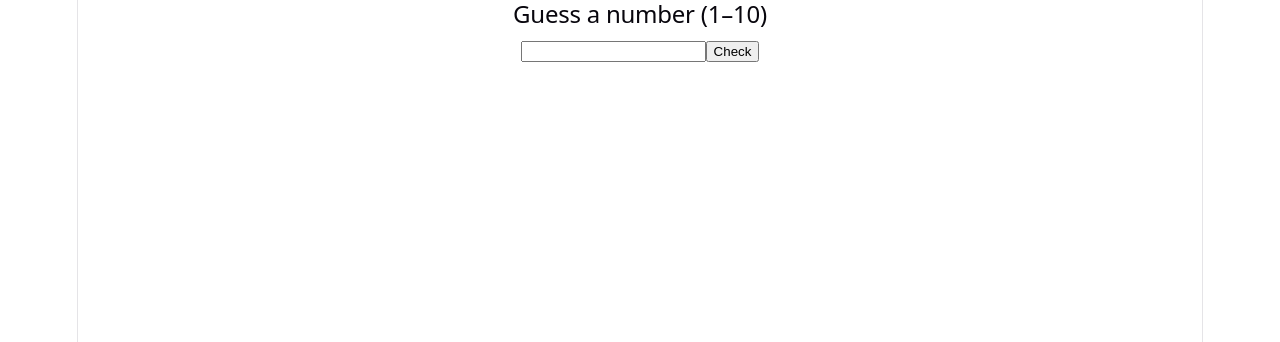
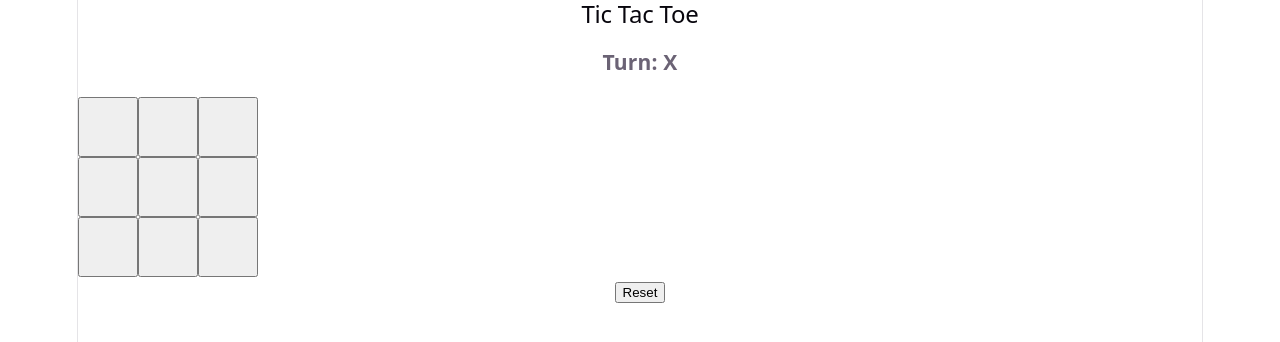
Before and after one commit to gayathrimp05/DailyStudy, a React (Vite) app in the folder frontend/Dailystudy/: page / in a window 1280 px wide. Shown: the top 342 px of the page. Built offline with nearby package versions, Linux system fonts and the light colour scheme.

Commit message:
updated the app.jsx

```diff
--- a/frontend/Dailystudy/src/App.jsx
+++ b/frontend/Dailystudy/src/App.jsx
@@ -1,7 +1,7 @@
-import Day07 from "./day07";
+import Day08 from "./day08";
 
 function App() {
-  return <Day07 />;
+  return <Day08 />;
 }
 
 export default App;
```
